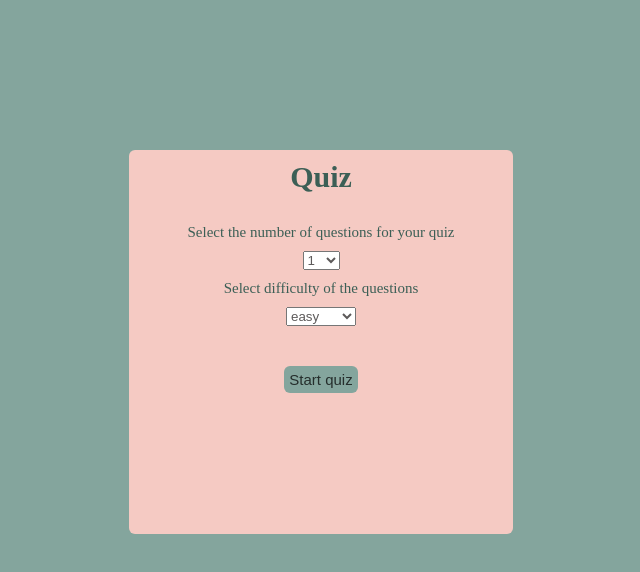
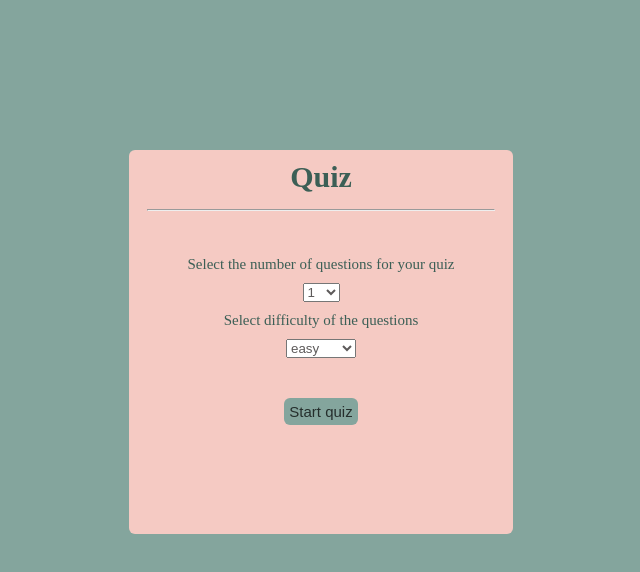
Before and after one commit to amalexandrescu/epicode-week3-project, a plain HTML site: page index.html in a window 1280 px wide. Shown: the whole page, without its empty margins (319-959 px from the left). Drawn offline with Linux system fonts and the light colour scheme.

Commit message:
Update index.html

```diff
--- a/index.html
+++ b/index.html
@@ -7,11 +7,16 @@
     <title>Quiz</title>
     <link rel="stylesheet" href="./style.css" />
     <script src="./quiz.js" defer></script>
+    <!-- <script src="./app.js" defer></script> -->
   </head>
   <body>
     <div id="container">
-      <h1>Quiz</h1>
-      <div>
+      <h1>
+        Quiz
+        <hr />
+      </h1>
+
+      <div id="display">
         <label class="existing-label"
           >Select the number of questions for your quiz</label
         >
```
